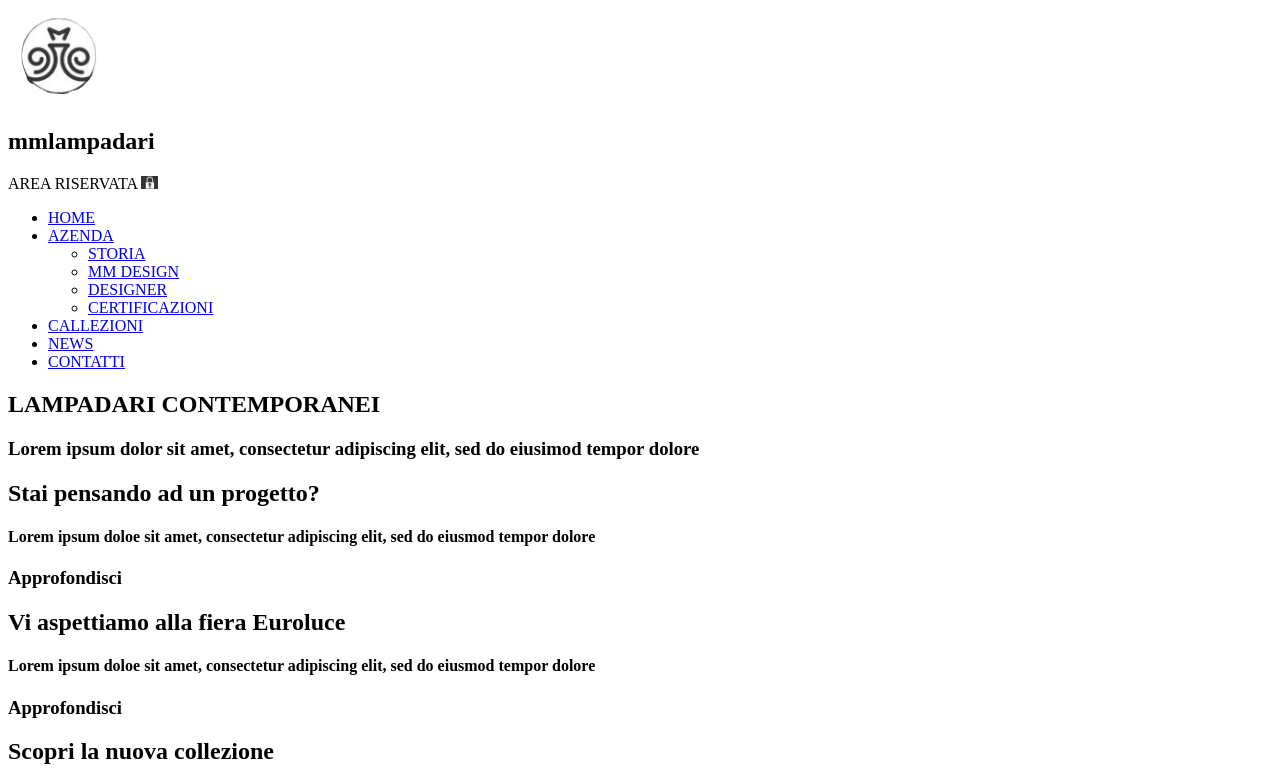
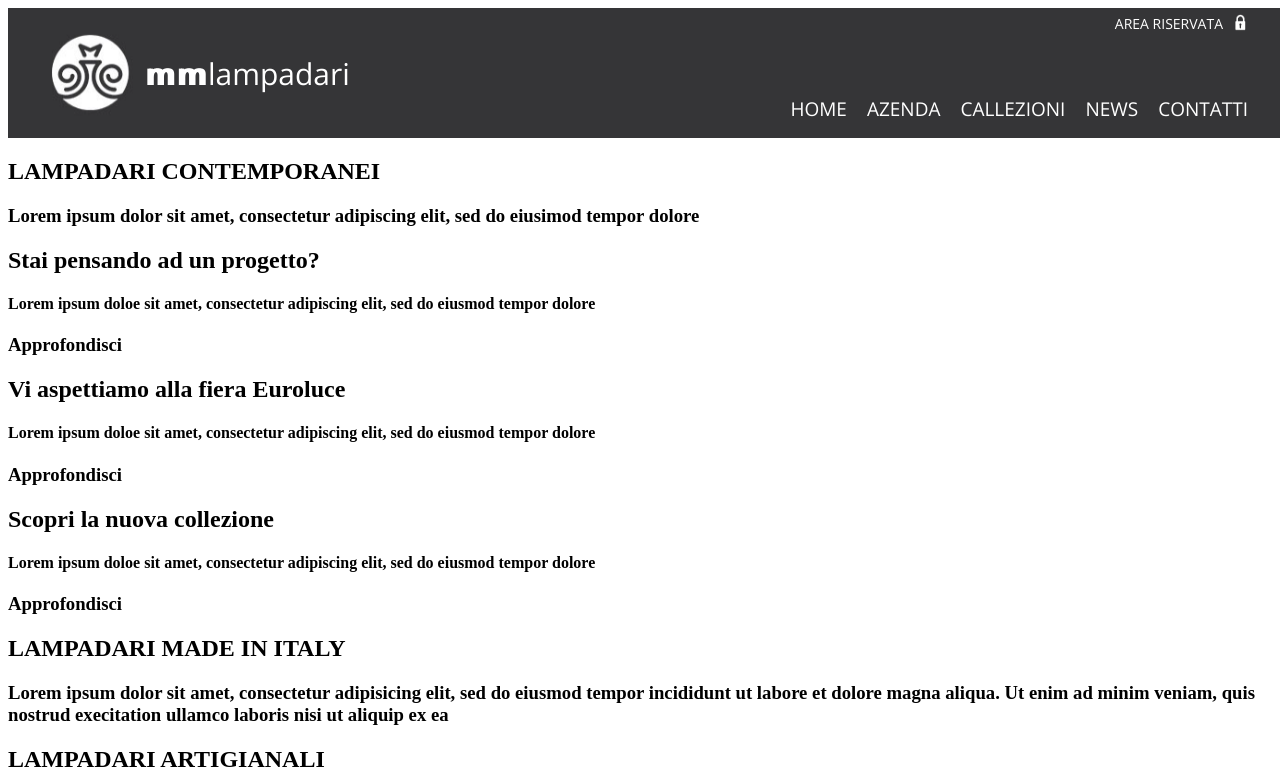
Before and after one commit to ViolettaPolshkova/nadotest0725.github.io, a plain HTML site: page src/index.html in a window 1280 px wide. Shown: the top 784 px of the page. Drawn offline with nearby package versions, Linux system fonts and the light colour scheme.

Commit message:
add navigation css styles. some changes in html for convenience

```diff
--- /dev/null
+++ b/src/css/style.css
@@ -0,0 +1,145 @@
+@import url('variables.css');
+
+header {
+    width: 1280px;
+    margin: 0 auto;
+    height: 130px;
+    background-color: var(--grey);
+}
+
+#navigation {
+    display: flex;
+    justify-content: space-between;
+    align-items: center;
+    height: 100%;
+    padding: 0 40px;
+    position: relative;
+}
+
+/* Логотип */
+.logo {
+    display: flex;
+    align-items: center;
+}
+
+.logo img {
+    width: 85px;
+    height: 90px;
+    margin-right: 12px;
+}
+
+.logo h1 {
+    font-family: 'Open Sans', sans-serif;
+    font-size: 30px;
+    color: var(--white);
+}
+
+.bold {
+    text-shadow: 2px 0 var(--white);
+    letter-spacing: 2px;
+    font-weight: bold;
+}
+
+.light {
+    font-weight: 300;
+}
+
+/* Блок AREA RISERVATA */
+#lock {
+    display: flex;
+    align-items: center;
+    position: absolute;
+    top: 0;
+    right: 40px;
+    padding-top: 4px;
+}
+
+#lock span {
+    font-family: 'Open Sans', sans-serif;
+    font-size: 14px;
+    color: var(--white);
+    margin-top: 2px;
+    margin-right: 10px;
+}
+
+#lock img {
+    width: 15px;
+    height: 17px;
+}
+
+/* Меню */
+.menu {
+    position: absolute;
+    bottom: 0;
+    right: 40px;
+    padding-bottom: 16px;
+}
+
+.topmenu {
+    list-style: none;
+    padding: 0;
+    margin: 0;
+    display: flex;
+}
+
+.topmenu li {
+    position: relative;
+    margin-left: 20px;
+}
+
+.topmenu a {
+    font-family: 'Open Sans', sans-serif;
+    font-size: 19px;
+    color: var(--white);
+    text-decoration: none;
+    transition: color 0.3s;
+}
+
+.topmenu a:hover {
+    color: var(--yellow);
+
+}
+
+/* Подменю */
+.submenu {
+    display: none;
+    position: absolute;
+    top: 100%;
+    left: -15px;
+    background-color: var(--grey);
+    padding: 18px 8px 12px 8px;
+    z-index: 10;
+}
+
+.submenu li {
+    list-style: none;
+    padding: 0 7px;
+    margin: 0;
+    position: relative;
+}
+
+.topmenu li:hover .submenu {
+    display: block;
+}
+
+.submenu a {
+    font-family: 'Open Sans', sans-serif;
+    font-size: 16px;
+    color: var(--white);
+    text-decoration: none;
+    display: block;
+    padding: 4px 0;
+    text-align: left;
+}
+
+/* Линии между элементами подменю */
+.submenu li:not(:last-child)::after {
+    content: "";
+    display: block;
+    width: 100%;
+    height: 1px;
+    background-color: var(--white);
+    position: absolute;
+    left: 0;
+    bottom: 0;
+}
--- /dev/null
+++ b/src/css/variables.css
@@ -0,0 +1,6 @@
+:root {
+  --grey: #353537;       /* Серый */
+  --white: #FFFFFF;      /* Белый */
+  --yellow: #E2D1A6;     /* Желтый */
+  --black: #010101;      /* Черный */
+}
--- a/src/index.html
+++ b/src/index.html
@@ -1,10 +1,13 @@
 <!DOCTYPE html>
-<html lang="en">
+<html lang="ru">
 
 <head>
   <meta charset="UTF-8">
   <meta name="viewport" content="width=device-width, initial-scale=1.0">
-  <title>Document</title>
+  <title>Тестовый проект</title>
+  <link href="https://fonts.googleapis.com/css2?family=Open+Sans:wght@200;400;700;900&display=swap" rel="stylesheet">
+  <link rel="stylesheet" href="css/variables.css">
+  <link rel="stylesheet" href="css/style.css">
 </head>
 
 <body>
@@ -12,31 +15,37 @@
   <header>
     <div id="navigation">
       <nav>
-        <div class="logo"><img src="img/logopng.png" alt="LOGO"><h1>mmlampadari</h1></div>
+        <div class="logo">
+          <img src="img/logofull.png" alt="LOGO">
+          <h1>
+            <span class="bold">mm</span><span class="light">lampadari</span>
+          </h1>
+        </div>
 
-        <div id="lock">AREA RISERVATA <img src="img/lockfull.png" alt="lock"></div>
+        <div id="lock">
+          <span>AREA RISERVATA</span>
+          <img src="img/Lock_Icon.png" alt="lock">
+        </div>
 
         <div class="menu">
-
           <ul class="topmenu">
             <li><a href="#">HOME</a></li>
-            <li><a href="#">AZENDA</a></li>
+            <li>
+              <a href="#">AZENDA</a>
               <ul class="submenu">
                 <li><a href="#">STORIA</a></li>
                 <li><a href="#">MM DESIGN</a></li>
                 <li><a href="#">DESIGNER</a></li>
                 <li><a href="#">CERTIFICAZIONI</a></li>
               </ul>
+            </li>
             <li><a href="#">CALLEZIONI</a></li>
             <li><a href="#">NEWS</a></li>
             <li><a href="#">CONTATTI</a></li>
           </ul>
-
         </div>
       </nav>
-
     </div>
-
   </header>
 
   <div id="main">
@@ -92,7 +101,8 @@
           LAMPADARI MADE IN ITALY
         </h2>
         <h3>
-          Lorem ipsum dolor sit amet, consectetur adipisicing elit, sed do eiusmod tempor incididunt ut labore et dolore magna aliqua. Ut enim ad minim veniam, quis nostrud execitation ullamco laboris nisi ut aliquip ex ea
+          Lorem ipsum dolor sit amet, consectetur adipisicing elit, sed do eiusmod tempor incididunt ut labore et dolore
+          magna aliqua. Ut enim ad minim veniam, quis nostrud execitation ullamco laboris nisi ut aliquip ex ea
         </h3>
       </div>
       <div>
@@ -100,7 +110,8 @@
           LAMPADARI ARTIGIANALI
         </h2>
         <h3>
-          Lorem ipsum dolor sit amet, consectetur adipisicing elit, sed do eiusmod tempor incididunt ut labore et dolore magna aliqua. Ut enim ad minim veniam, quis nostrud execitation ullamco laboris nisi ut aliquip ex ea
+          Lorem ipsum dolor sit amet, consectetur adipisicing elit, sed do eiusmod tempor incididunt ut labore et dolore
+          magna aliqua. Ut enim ad minim veniam, quis nostrud execitation ullamco laboris nisi ut aliquip ex ea
         </h3>
       </div>
       <div>
@@ -108,7 +119,8 @@
           45 ANNI DI ESPERIENZA
         </h2>
         <h3>
-          Lorem ipsum dolor sit amet, consectetur adipisicing elit, sed do eiusmod tempor incididunt ut labore et dolore magna aliqua. Ut enim ad minim veniam, quis nostrud execitation ullamco laboris nisi ut aliquip ex ea
+          Lorem ipsum dolor sit amet, consectetur adipisicing elit, sed do eiusmod tempor incididunt ut labore et dolore
+          magna aliqua. Ut enim ad minim veniam, quis nostrud execitation ullamco laboris nisi ut aliquip ex ea
         </h3>
       </div>
     </div>
@@ -130,7 +142,7 @@
       <ul>
         <li><a href="#">MMLAMPADARI srl</a></li>
         <li><a href="#">Via Feltrina 00</a></li>
-        <li><a href="#">31111 Pederobba  (TV)</a></li>
+        <li><a href="#">31111 Pederobba (TV)</a></li>
         <li><a href="#">0423.123456</a></li>
         <li><a href="#">info@mmlampadari.mm</a></li>
         <li><a href="#">P.IVA 04123456789</a></li>
```
Also changed, not shown: src/img/Lock_Icon.png (added). Lines whose indentation alone changed are shown as unchanged.
